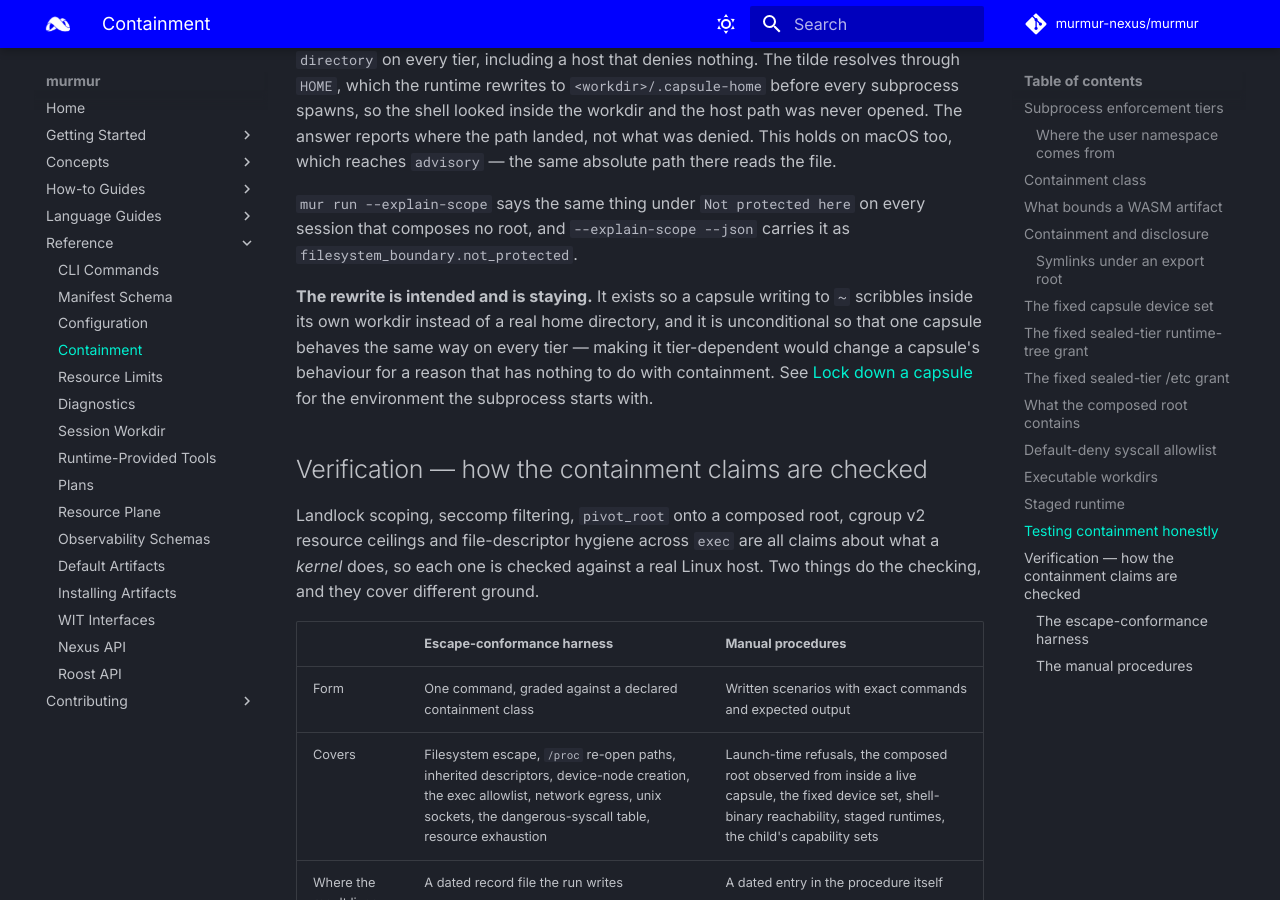
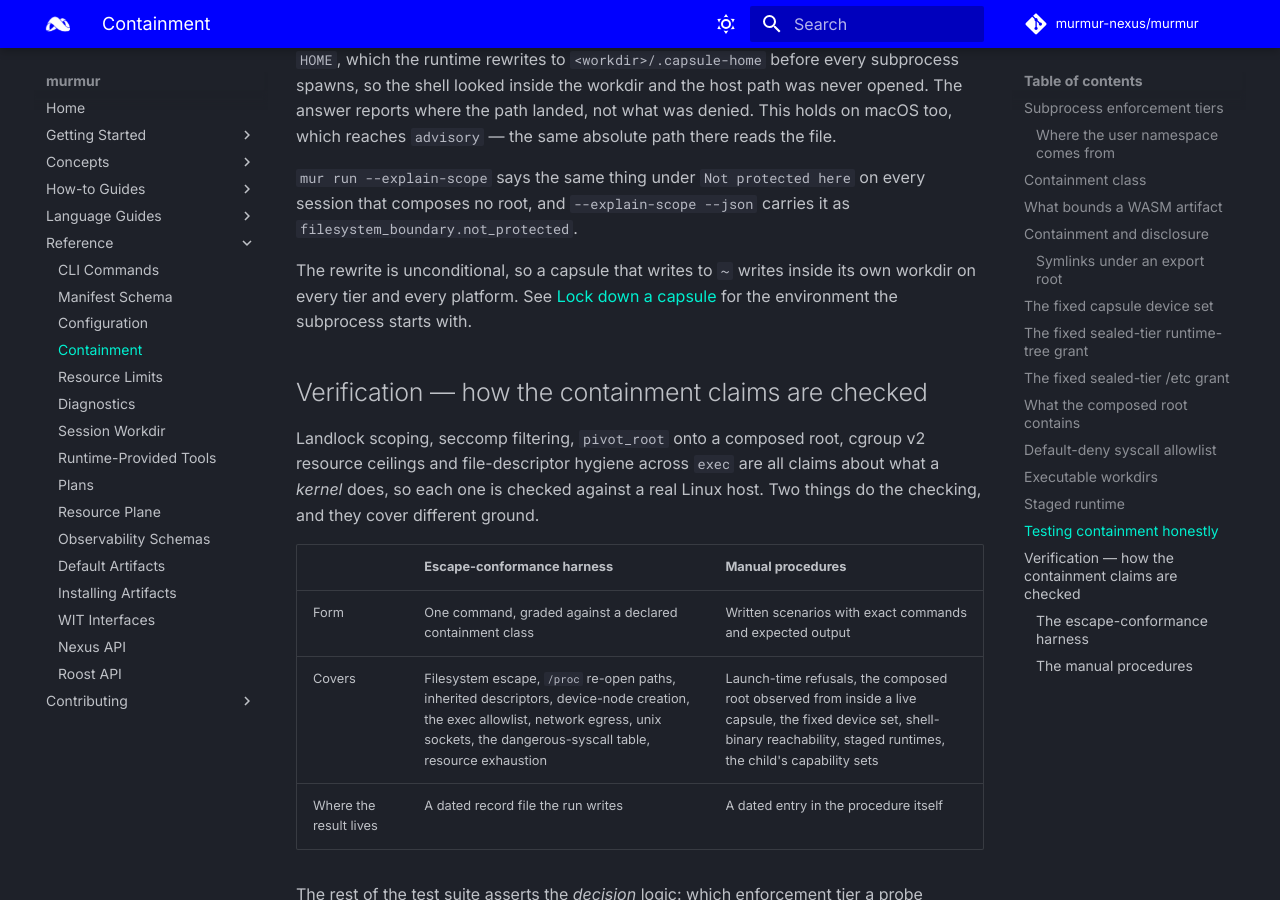
Before and after one commit to murmur-nexus/murmur, an MkDocs documentation site: the page built from docs/content/reference/containment.md, in a window 1280 px wide and 900 px high, scrolled down 17083 px. Built offline with MkDocs 1.6.1 and Material for MkDocs 9.7.7, drawn with Linux system fonts in a browser that asks for light colours; comment, search, counter and statistics services are not loaded; some of the changed text lies outside the part shown.

```diff
--- a/docs/content/reference/containment.md
+++ b/docs/content/reference/containment.md
@@ -411,9 +411,8 @@ descriptors were opened, so no rule was ever taken on them and the capsule's own
 Landlock domain applies. That is also why `ls /` is refused, and why `/dev` and `/proc` hold nodes
 the capsule can open inside directories it cannot enumerate.
 
-A capsule has no business enumerating the root of the filesystem it runs in, so nothing here is
-planned to change. The [manual procedures](#verification) record live output from a real `sealed`
-host for each row above.
+Enumerating the root is refused; opening a path inside it is not. Read a file under `/usr` or
+`/etc` directly rather than listing the directory that holds it.
 
 ## Default-deny syscall allowlist { #default-deny-syscall-allowlist }
 
@@ -603,12 +602,9 @@ reads the file.
 `mur run --explain-scope` says the same thing under `Not protected here` on every session that
 composes no root, and `--explain-scope --json` carries it as `filesystem_boundary.not_protected`.
 
-**The rewrite is intended and is staying.** It exists so a capsule writing to `~` scribbles inside
-its own workdir instead of a real home directory, and it is unconditional so that one capsule
-behaves the same way on every tier — making it tier-dependent would change a capsule's behaviour
-for a reason that has nothing to do with containment. See
-[Lock down a capsule](../how-to/lock-down-capsule.md) for the environment the subprocess starts
-with.
+The rewrite is unconditional, so a capsule that writes to `~` writes inside its own workdir on
+every tier and every platform. See [Lock down a capsule](../how-to/lock-down-capsule.md) for the
+environment the subprocess starts with.
 
 ## Verification — how the containment claims are checked { #verification }
 
```
Also changed, not shown: 1 other file.
